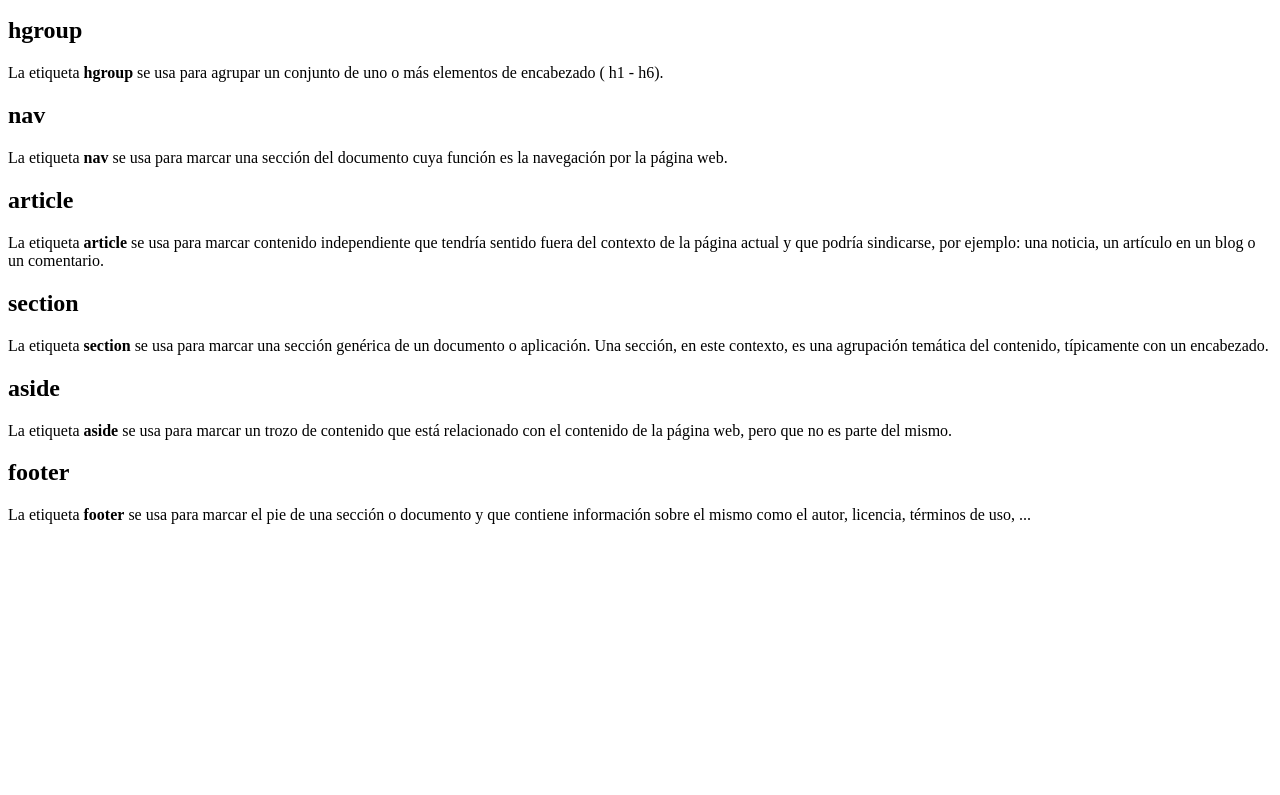
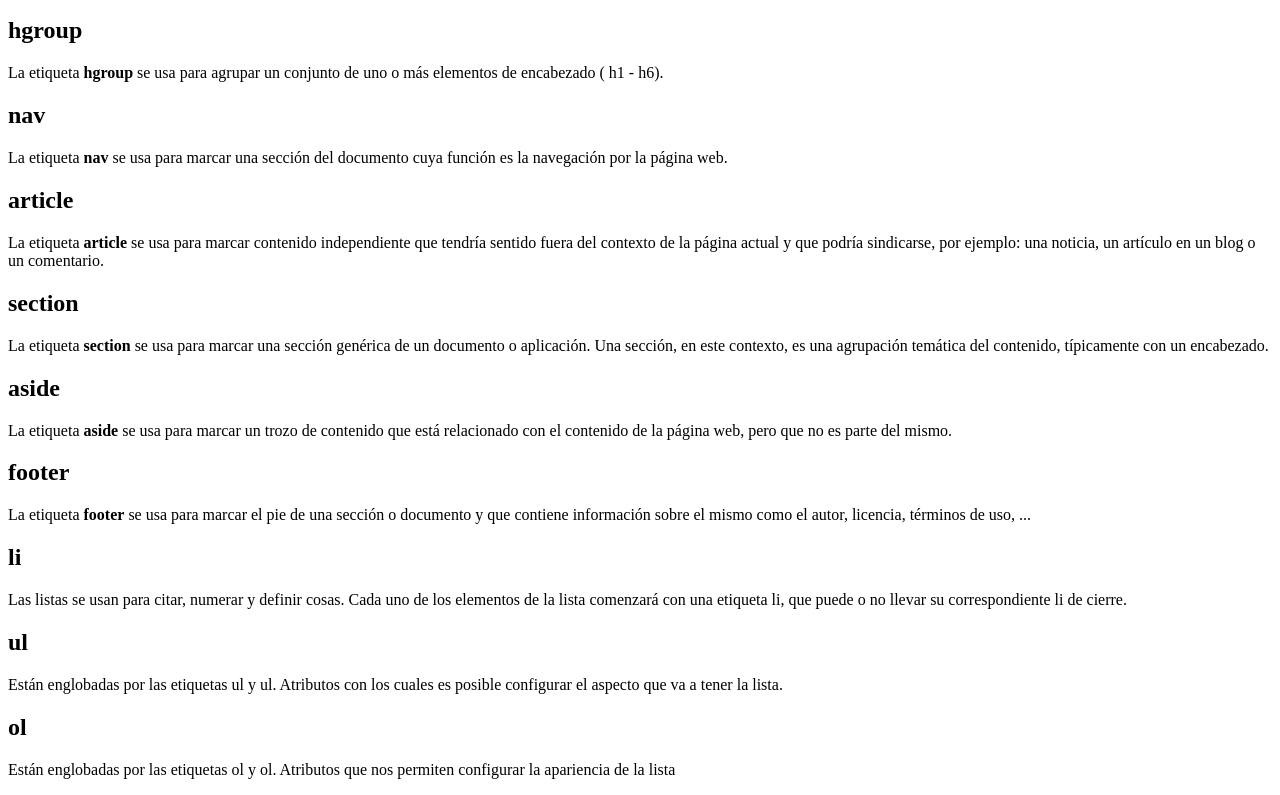
Before and after one commit to MiguelFernandoVasquezMonsalveCampus/HTML-inicio, a plain HTML site: page index.html in a window 1280 px wide. Shown: the part 1356-2151 px from the top of the page. Before the commit the page ends 1896 px from the top, so only its background shows below. Drawn offline with Linux system fonts and the light colour scheme.

Commit message:
etiquetas de listas

```diff
--- a/index.html
+++ b/index.html
@@ -116,5 +116,20 @@
     <p>La etiqueta <strong>footer</strong> se usa para marcar el pie de una sección o documento y que contiene información sobre el mismo como el autor, licencia, términos de uso, ...</p>
 
 
+    <!--  etiquetas de listas  -->
+
+    <h2>li</h2>
+    <p>Las listas se usan para citar, numerar y definir cosas. Cada uno de los elementos de la
+        lista comenzará con una etiqueta li, que puede o no llevar su correspondiente
+        li de cierre.</p>
+
+    <h2>ul</h2>
+    <p>Están englobadas por las etiquetas ul y ul. Atributos con los
+        cuales es posible configurar el aspecto que va a tener la lista.</p>
+
+    <h2>ol </h2>
+    <p>Están englobadas por las etiquetas ol y ol.
+        Atributos que nos permiten configurar la apariencia de la lista</p>
+
 </body>
 </html>
```
